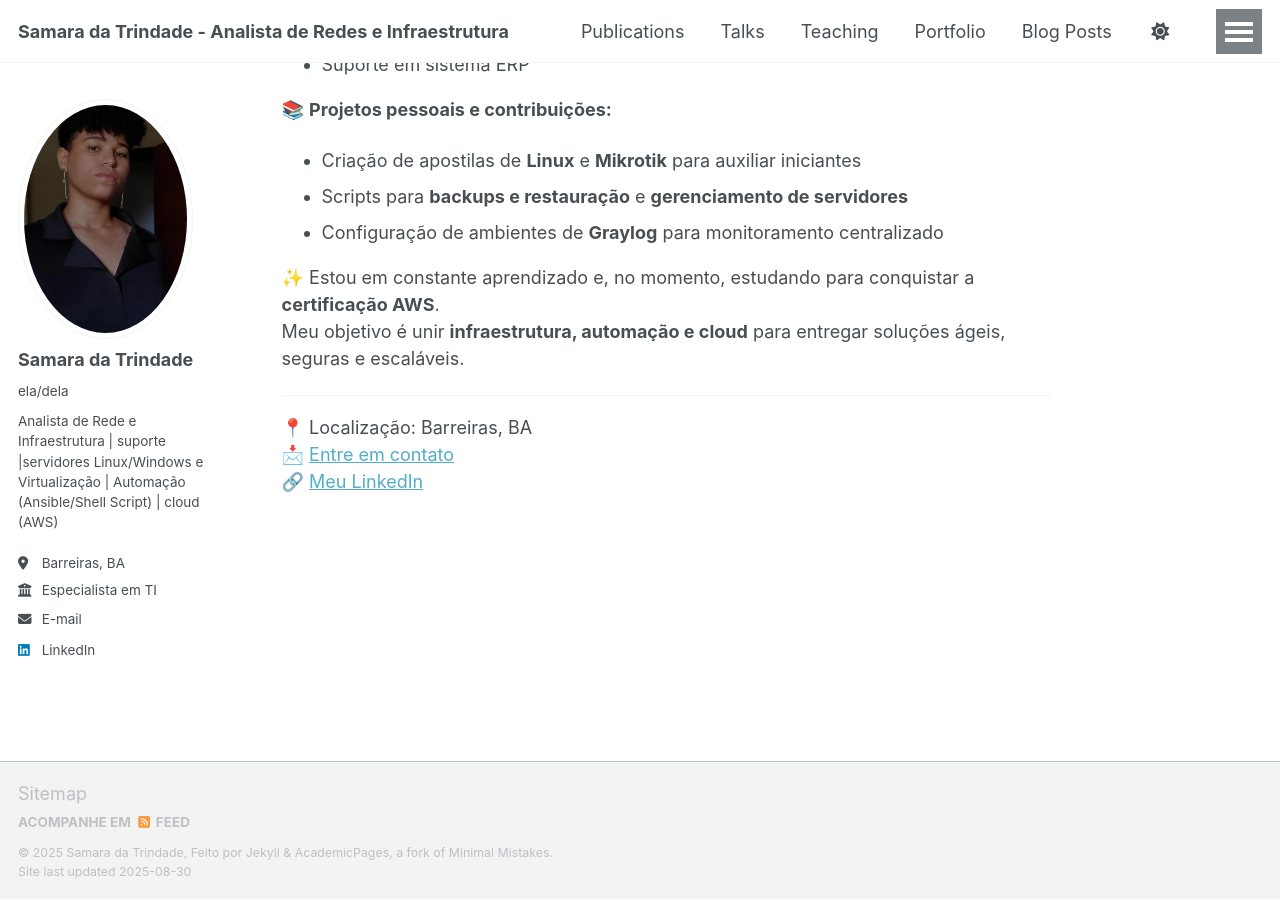
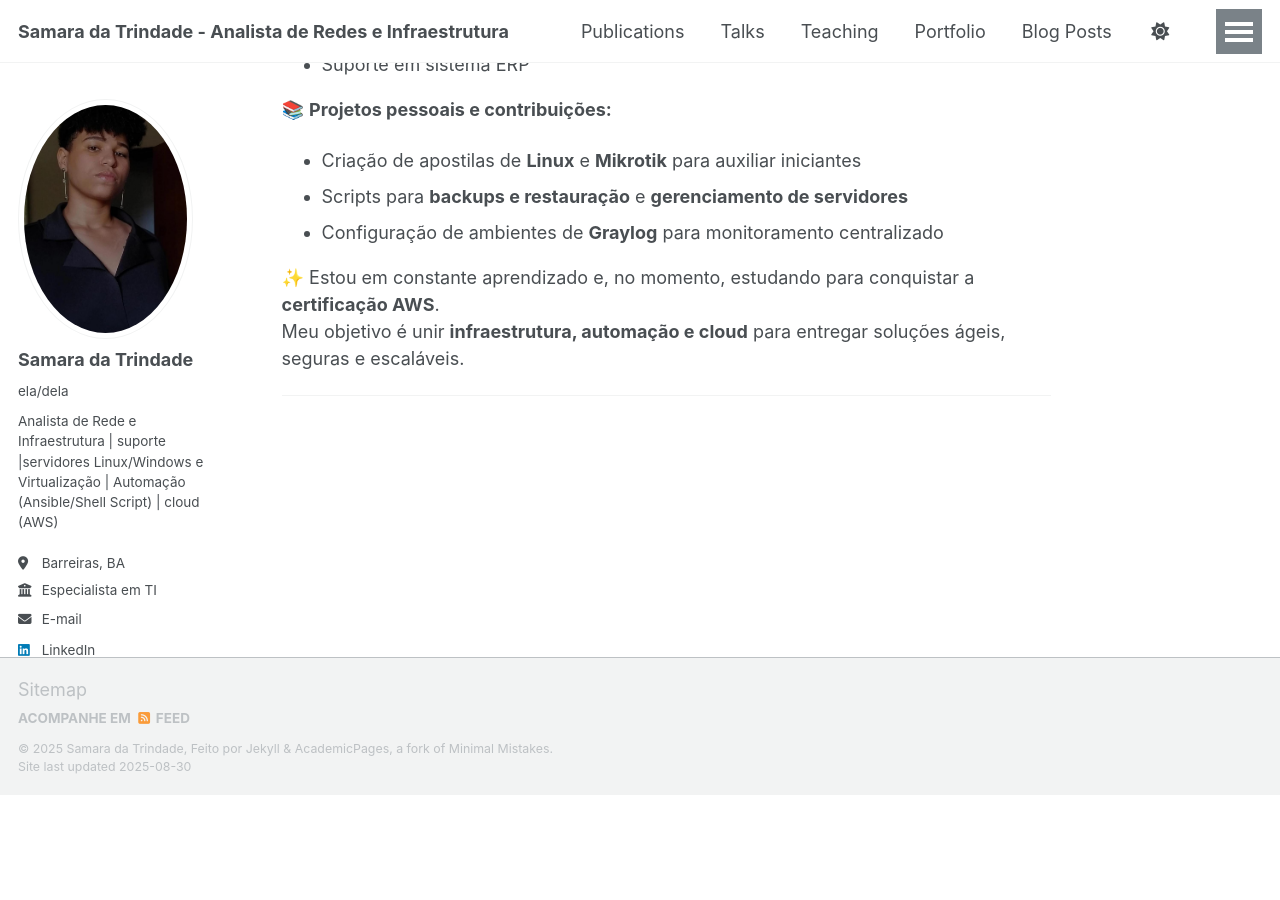
Before and after one commit to samtrinds/samara-portifolio, a Jekyll site: the page built from _pages/about.md, in a window 1280 px wide and 900 px high, scrolled down 784 px. Built offline with Jekyll 4.4.1, drawn with Linux system fonts in a browser that asks for light colours; a script that is not in the unit is left out; after the commit the page ends 1579 px from its top, so only the background shows below that.

Commit message:
Ajusta seção

```diff
--- a/_pages/about.md
+++ b/_pages/about.md
@@ -35,7 +35,3 @@ Tenho graduação em **Gestão da Tecnologia da Informação** e **Pós-graduaç
 Meu objetivo é unir **infraestrutura, automação e cloud** para entregar soluções ágeis, seguras e escaláveis.
 
 ---
-
-📍 Localização: Barreiras, BA
-📩 [Entre em contato](samara12668t@gmail.com)
-🔗 [Meu LinkedIn](https://www.linkedin.com/in/samara-trindade-870340185/)
```
